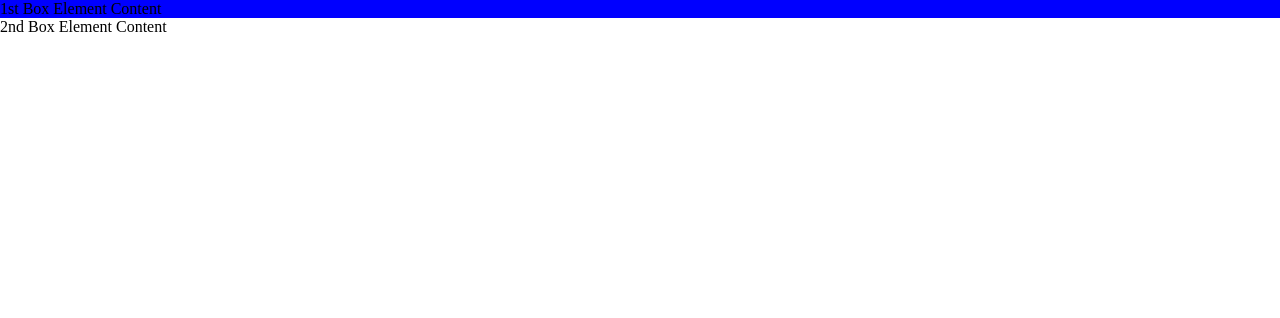
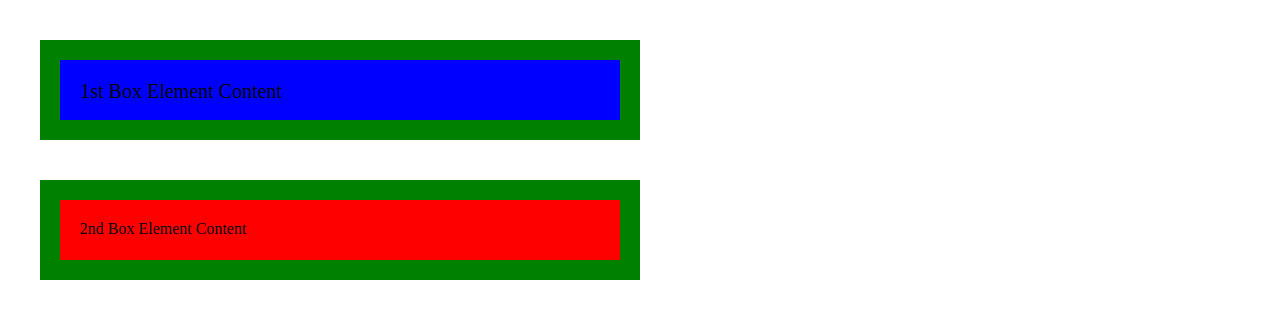
Before and after one commit to JenBaldonado/box-model-excercise, a plain HTML site: page index.html in a window 1280 px wide. Drawn offline with Linux system fonts and the light colour scheme.

Commit message:
Made changes on margin, padding, border

```diff
--- a/index.html
+++ b/index.html
@@ -9,9 +9,27 @@
     <style>
         *{
             margin: 0;
+            padding: 0;
+            box-sizing:border-box;
         }
+
         .first-box{
             background-color: blue;
+            font-size: 20px;
+            height: 100px;
+            width: 600px;
+            border: 20px solid green;
+            padding: 20px;
+            margin: 40px;
+        }
+
+        .second-box {
+            background-color: red;
+            height: 100px;
+            width: 600px;
+            border: 20px solid green;
+            padding: 20px;
+            margin: 40px;
         }
     </style>
 </head>
```
